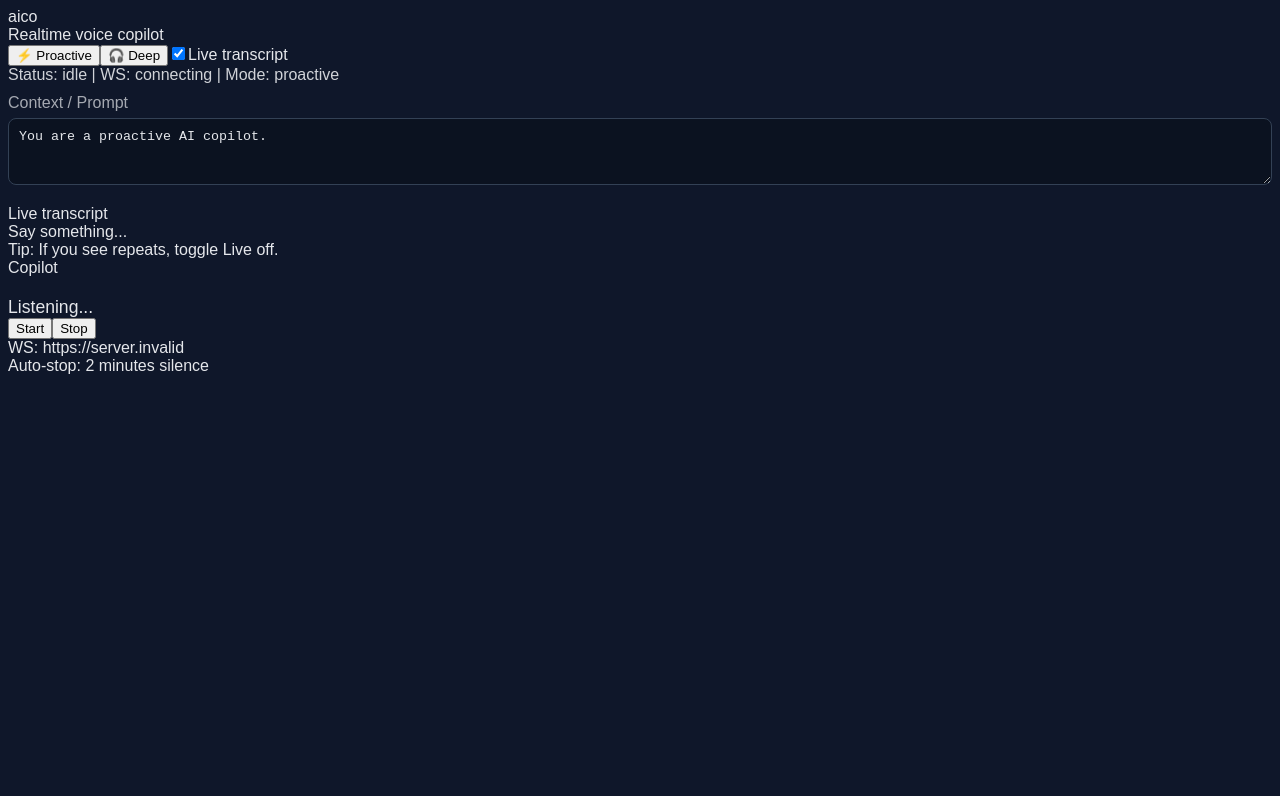
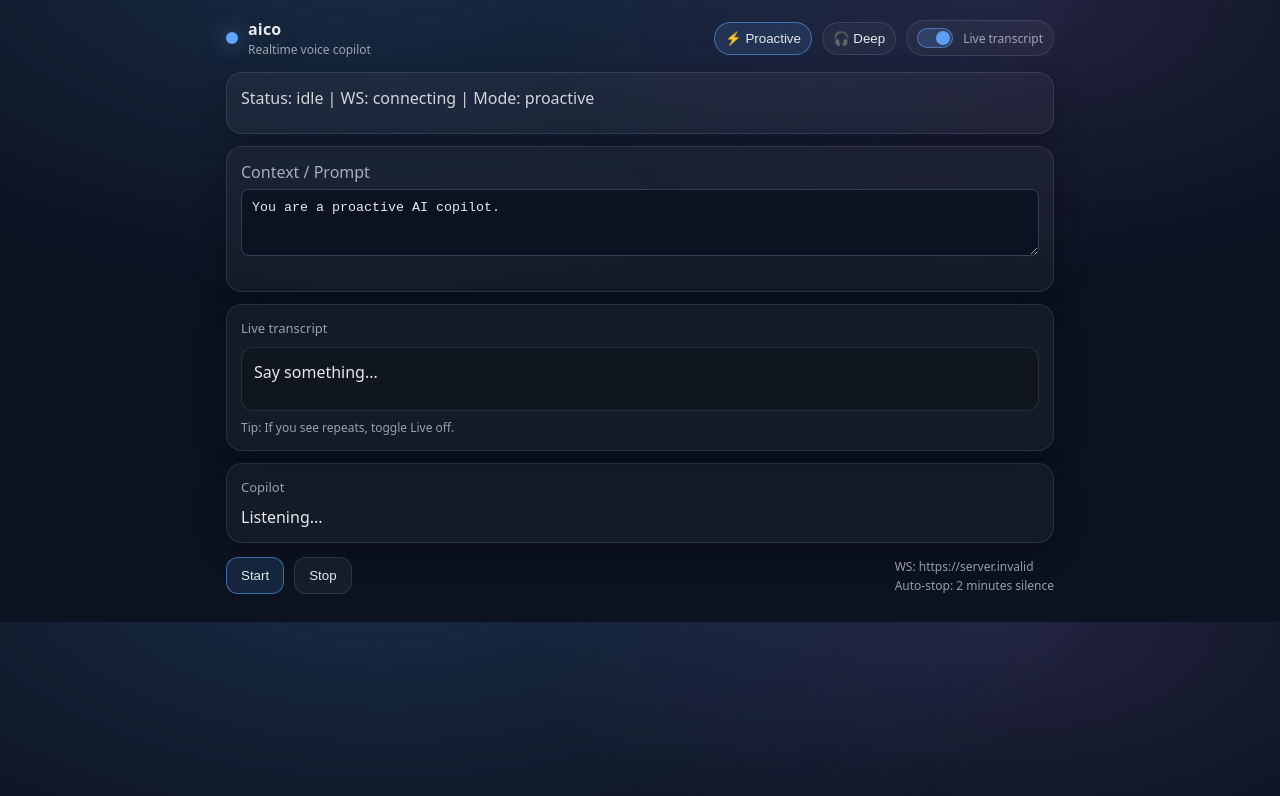
Before and after one commit to hosseinayoubi/aico, a React (Vite) app in the folder frontend/: page / in a window 1280 px wide. Shown: the top 796 px of the page. Built offline with nearby package versions, Linux system fonts and the light colour scheme; no server answers.

Commit message:
Update styles.css

```diff
--- a/frontend/src/styles.css
+++ b/frontend/src/styles.css
@@ -1,12 +1,181 @@
-body {
-  background: #0f172a;
-  color: #e5e7eb;
-  font-family: sans-serif;
+:root{
+  --bg: #0b1220;
+  --panel: rgba(255,255,255,0.04);
+  --panel2: rgba(255,255,255,0.06);
+  --border: rgba(255,255,255,0.10);
+  --text: #e5e7eb;
+  --muted: rgba(229,231,235,0.65);
+  --accent: #60a5fa;
 }
-.app {
-  padding: 20px;
+
+*{ box-sizing: border-box; }
+body{
+  margin: 0;
+  background: radial-gradient(1200px 600px at 30% -10%, rgba(96,165,250,0.18), transparent 60%),
+              radial-gradient(900px 500px at 80% 0%, rgba(167,139,250,0.14), transparent 55%),
+              var(--bg);
+  color: var(--text);
+  font-family: ui-sans-serif, system-ui, -apple-system, Segoe UI, Roboto, Helvetica, Arial;
 }
-.panel {
-  margin-top: 20px;
-  font-size: 1.1rem;
+
+.appShell{
+  max-width: 860px;
+  margin: 0 auto;
+  padding: 18px 16px 28px;
 }
+
+.appTop{
+  display: flex;
+  align-items: center;
+  justify-content: space-between;
+  gap: 14px;
+  margin-bottom: 14px;
+}
+
+.brand{
+  display: flex;
+  align-items: center;
+  gap: 10px;
+}
+
+.logoDot{
+  width: 12px;
+  height: 12px;
+  border-radius: 999px;
+  background: var(--accent);
+  box-shadow: 0 0 20px rgba(96,165,250,0.6);
+}
+
+.brandTitle{ font-size: 16px; font-weight: 700; letter-spacing: 0.2px; }
+.brandSub{ font-size: 12px; color: var(--muted); margin-top: 1px; }
+
+.controlsRow{
+  display: flex;
+  align-items: center;
+  gap: 10px;
+  flex-wrap: wrap;
+  justify-content: flex-end;
+}
+
+.card{
+  background: var(--panel);
+  border: 1px solid var(--border);
+  border-radius: 16px;
+  padding: 14px;
+  margin-top: 12px;
+  box-shadow: 0 10px 28px rgba(0,0,0,0.25);
+}
+
+.cardTitle{
+  font-size: 13px;
+  color: var(--muted);
+  margin-bottom: 10px;
+}
+
+.transcriptBox{
+  width: 100%;
+  min-height: 64px;
+  padding: 12px;
+  border-radius: 12px;
+  border: 1px solid var(--border);
+  background: rgba(0,0,0,0.18);
+  white-space: pre-wrap;
+  line-height: 1.5;
+}
+
+.hint{
+  margin-top: 8px;
+  font-size: 12px;
+  color: var(--muted);
+}
+
+.chip{
+  background: rgba(255,255,255,0.04);
+  border: 1px solid var(--border);
+  color: var(--text);
+  padding: 8px 10px;
+  border-radius: 999px;
+  cursor: pointer;
+}
+.chip:hover{ background: rgba(255,255,255,0.07); }
+.chip.active{
+  border-color: rgba(96,165,250,0.55);
+  background: rgba(96,165,250,0.12);
+}
+
+.bottomBar{
+  display: flex;
+  align-items: center;
+  gap: 10px;
+  flex-wrap: wrap;
+  margin-top: 14px;
+}
+
+.btn{
+  padding: 10px 14px;
+  border-radius: 12px;
+  border: 1px solid var(--border);
+  background: rgba(255,255,255,0.05);
+  color: var(--text);
+  cursor: pointer;
+}
+.btn:hover{ background: rgba(255,255,255,0.08); }
+.btn.primary{
+  border-color: rgba(96,165,250,0.55);
+  background: rgba(96,165,250,0.14);
+}
+
+.meta{
+  margin-left: auto;
+  font-size: 12px;
+  color: var(--muted);
+  display: flex;
+  flex-direction: column;
+  gap: 2px;
+}
+
+/* Toggle */
+.toggle{
+  display: inline-flex;
+  align-items: center;
+  gap: 10px;
+  padding: 7px 10px;
+  border-radius: 999px;
+  border: 1px solid var(--border);
+  background: rgba(255,255,255,0.04);
+  cursor: pointer;
+  user-select: none;
+}
+.toggle input{ display: none; }
+.toggleUi{
+  width: 36px;
+  height: 20px;
+  border-radius: 999px;
+  border: 1px solid var(--border);
+  background: rgba(255,255,255,0.07);
+  position: relative;
+}
+.toggleUi::after{
+  content: "";
+  width: 14px;
+  height: 14px;
+  border-radius: 999px;
+  background: rgba(255,255,255,0.75);
+  position: absolute;
+  top: 50%;
+  left: 3px;
+  transform: translateY(-50%);
+  transition: all 180ms ease;
+}
+.toggle input:checked + .toggleUi{
+  background: rgba(96,165,250,0.18);
+  border-color: rgba(96,165,250,0.55);
+}
+.toggle input:checked + .toggleUi::after{
+  left: 18px;
+  background: rgba(96,165,250,0.95);
+}
+.toggleText{
+  font-size: 12px;
+  color: var(--muted);
+}
```
